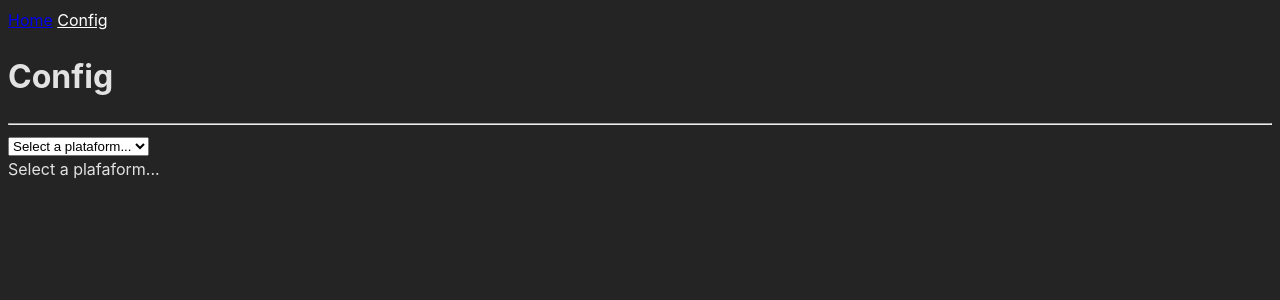
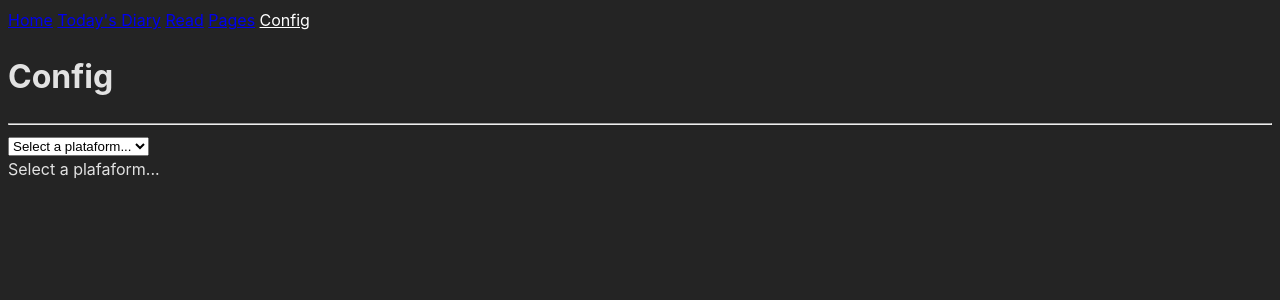
Before and after one commit to Dedo-Finger2/t-diary-js, a React (Vite) app: page /config in a window 1280 px wide. Shown: the top 300 px of the page. Built offline with nearby package versions, Linux system fonts and the light colour scheme.

Commit message:
feat: adds all possible routes in navbar

```diff
--- a/src/components/Navbar.jsx
+++ b/src/components/Navbar.jsx
@@ -5,6 +5,24 @@ export function Navbar() {
     <div>
       <NavLink to="/" className={({ isActive }) => (isActive ? "active" : "")}>
         Home
+      </NavLink>{" "}
+      <NavLink
+        to="/today"
+        className={({ isActive }) => (isActive ? "active" : "")}
+      >
+        Today&apos;s Diary
+      </NavLink>{" "}
+      <NavLink
+        to="/read"
+        className={({ isActive }) => (isActive ? "active" : "")}
+      >
+        Read
+      </NavLink>{" "}
+      <NavLink
+        to="/pages"
+        className={({ isActive }) => (isActive ? "active" : "")}
+      >
+        Pages
       </NavLink>{" "}
       <NavLink
         to="/config"
```
